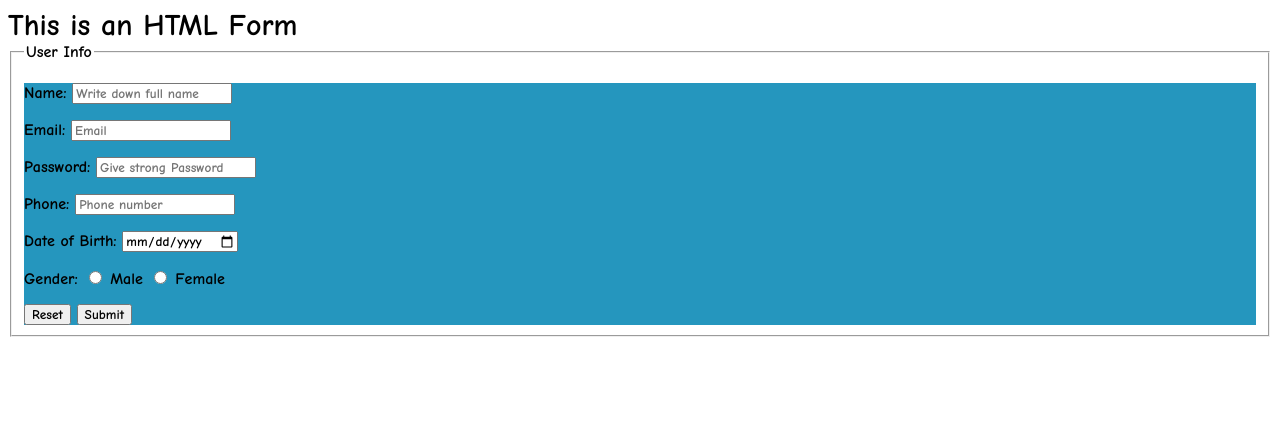
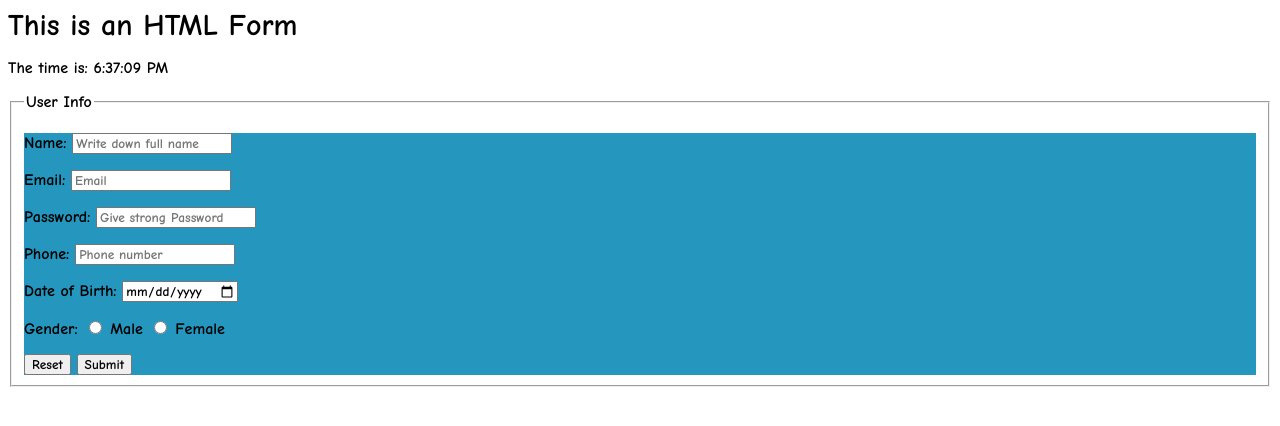
Before and after one commit to MotiurRahmanSany/HTML-form, a plain HTML site: page index.html in a window 1280 px wide. Drawn offline with Linux system fonts and the light colour scheme.

Commit message:
Modified

```diff
--- a/index.html
+++ b/index.html
@@ -8,6 +8,9 @@
 </head>
 <body>
     <header>This is an HTML Form</header>
+    <div title="Showing real time">
+        <p>The time is: <span id="time"></span></p>
+    </div>
     <form action="/action_page.php">
         <fieldset>
             <legend>User Info</legend>
--- a/main.js
+++ b/main.js
@@ -0,0 +1,12 @@
+// let n = prompt("Insert a number");
+// for (let i = 1; i < n; i++)
+//     console.log(i);
+
+let num = document.querySelector('#time');
+setInterval(showTime, 1000);
+
+function showTime(){
+    let dateTime = new Date();
+    let time = dateTime.toLocaleTimeString();
+    num.innerText = time;
+}
```
Also changed, not shown: styles.css (line endings or trailing spaces).
